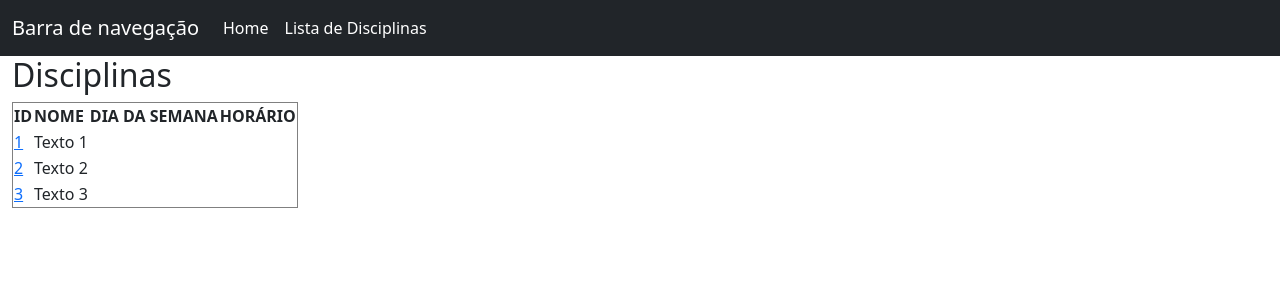
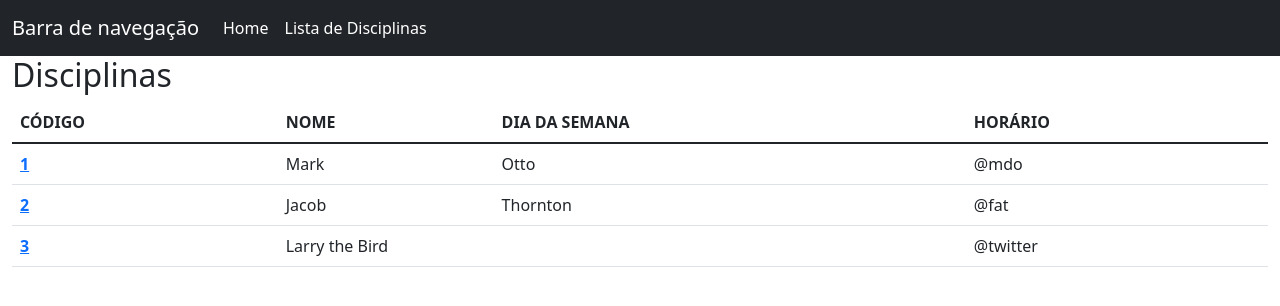
Before and after one commit to christianpinheiro/Exercicio-05, an Angular app: page /list in a window 1280 px wide. Shown: the top 306 px of the page. Built offline with nearby package versions, Linux system fonts and the light colour scheme.

Commit message:
1 file modified

```diff
--- a/src/app/list/list.component.html
+++ b/src/app/list/list.component.html
@@ -1,17 +1,31 @@
 <h2>Disciplinas</h2>
-<table border="1">
-  <tr>
-    <th>ID</th>
-    <th>NOME</th>
-    <th>DIA DA SEMANA</th>
-    <th>HORÁRIO</th>
-  </tr>
-  <tr *ngFor="let item of list, index as i">
-    <td>
-      <a [routerLink]="['/list',i]">
-        {{item.id}}
-      </a>
-    </td>
-    <td>{{item.text}}</td>
-  </tr>
+<table class="table">
+  <thead>
+    <tr>
+      <th scope="col">CÓDIGO</th>
+      <th scope="col">NOME</th>
+      <th scope="col">DIA DA SEMANA</th>
+      <th scope="col">HORÁRIO</th>
+    </tr>
+  </thead>
+  <tbody>
+
+    <tr>
+      <th scope="row"><a [routerLink]="['/list',1]">1</a></th>
+      <td>Mark</td>
+      <td>Otto</td>
+      <td>@mdo</td>
+    </tr>
+    <tr>
+      <th scope="row"><a [routerLink]="['/list',2]">2</a></th>
+      <td>Jacob</td>
+      <td>Thornton</td>
+      <td>@fat</td>
+    </tr>
+    <tr>
+      <th scope="row"><a [routerLink]="['/list',3]">3</a></th>
+      <td colspan="2">Larry the Bird</td>
+      <td>@twitter</td>
+    </tr>
+  </tbody>
 </table>
```
